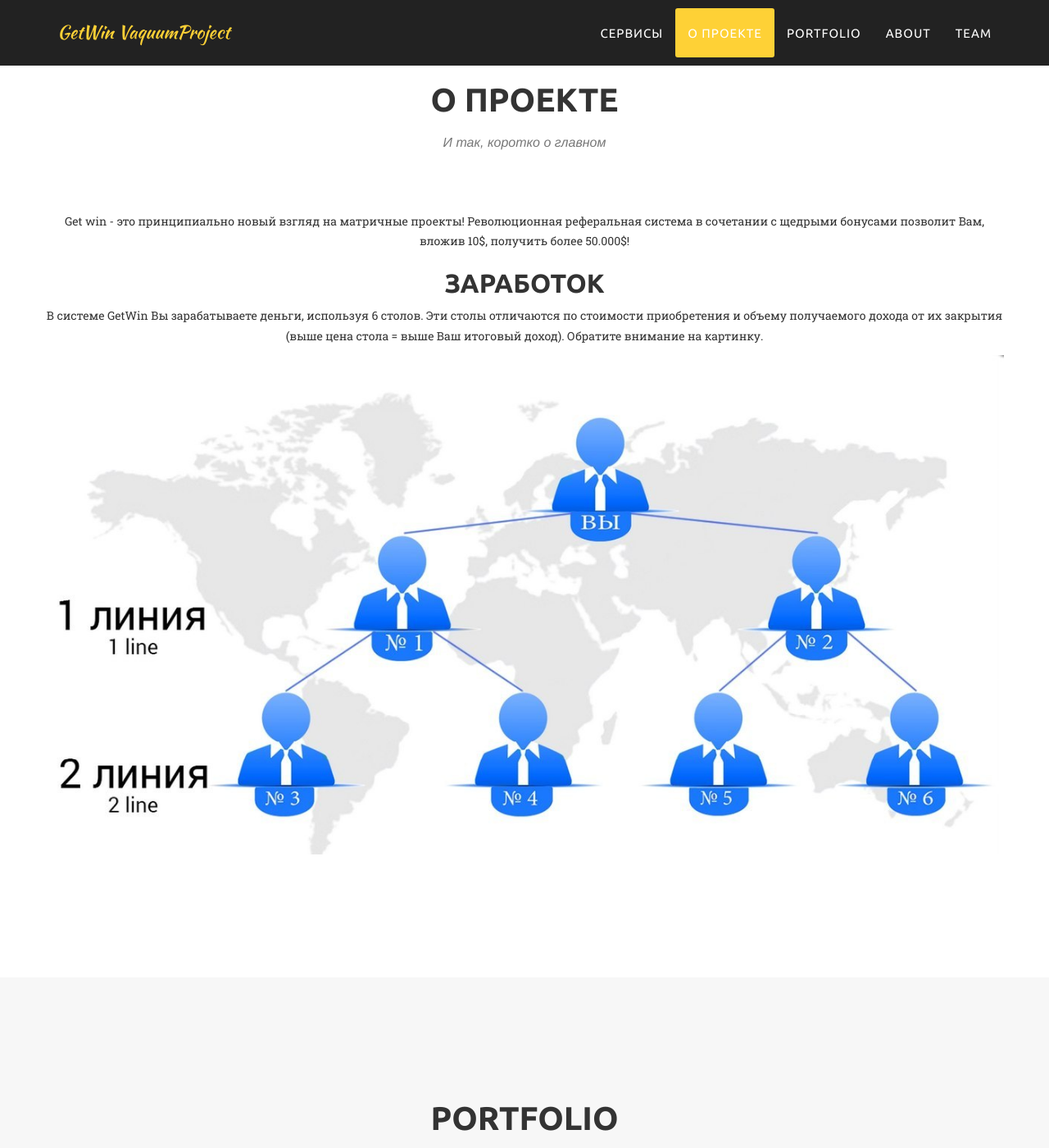
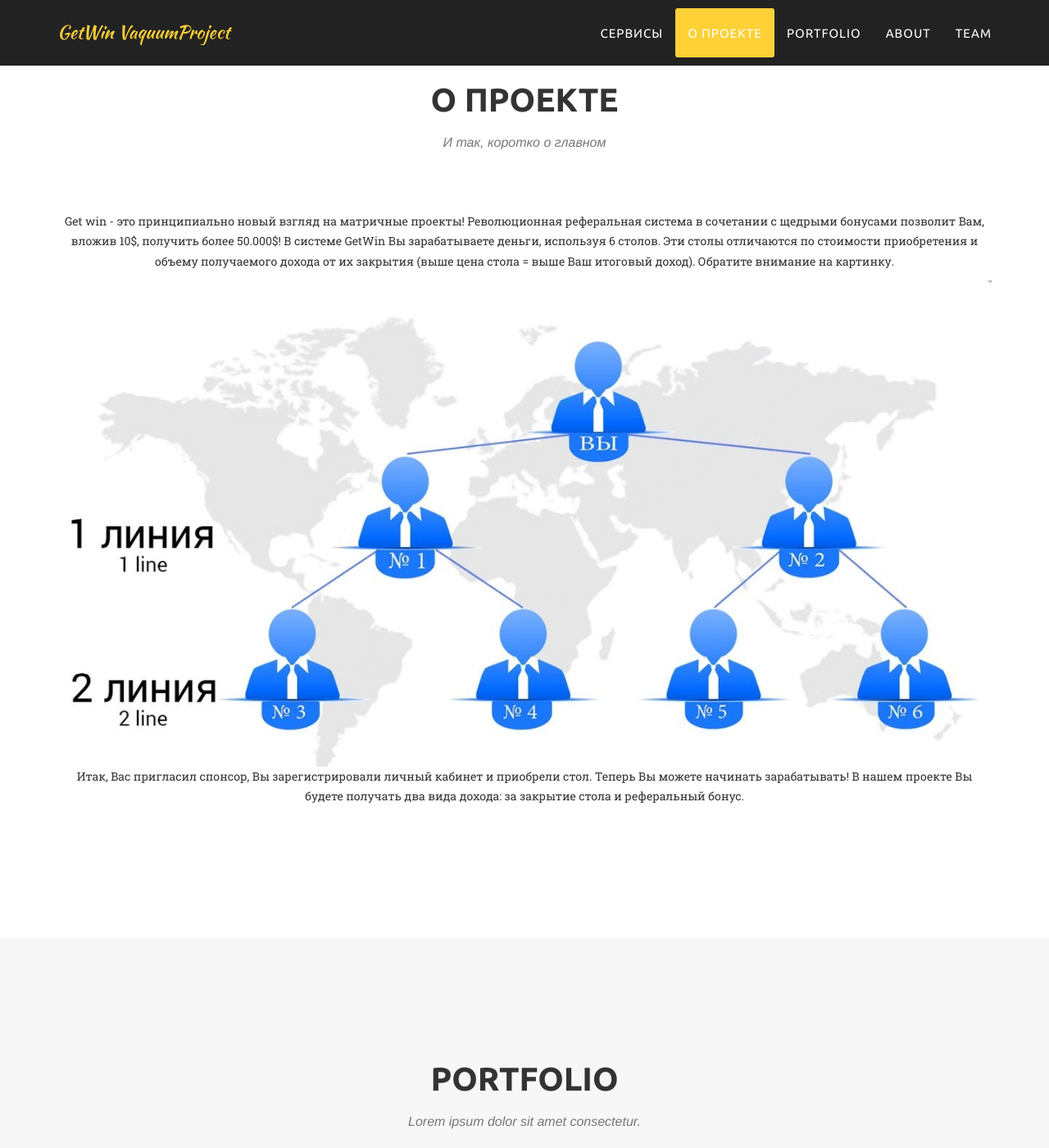
Before and after one commit to IvanovVasiliy/main_site, a Jekyll site: the page built from index.html, in a window 1280 px wide and 1400 px high, scrolled down 1609 px. Shown: the whole window at 82% size. Built offline with Jekyll 4.4.1, drawn with Linux system fonts in a browser that asks for light colours; some web fonts are replaced.

Commit message:
Первый коммит

```diff
--- a/_includes/about_project.html
+++ b/_includes/about_project.html
@@ -9,19 +9,23 @@
             </div>
         </div>
         <div class="row text-center">
+            <div class="col-lg-12 text-center">
                 <p>
                     Get win - это принципиально новый взгляд на матричные проекты! Революционная реферальная система в
                     сочетании с щедрыми бонусами позволит Вам, вложив 10$, получить более 50.000$!
-            </p>
-
-            <h2>Заработок</h2>
-
-            <p>
                     В системе GetWin Вы зарабатываете деньги, используя 6 столов. Эти столы отличаются по
-                стоимости приобретения и объему получаемого дохода от их закрытия (выше цена стола = выше Ваш итоговый
+                    стоимости приобретения и объему получаемого дохода от их закрытия (выше цена стола = выше Ваш
+                    итоговый
                     доход). Обратите внимание на картинку.
                 </p>
                 <img src="img/struct.png" class="img-responsive" alt="">
+
+                <p>
+                    Итак, Вас пригласил спонсор, Вы зарегистрировали личный кабинет и приобрели стол. Теперь Вы можете
+                    начинать зарабатывать! В нашем проекте Вы будете получать два вида дохода: за закрытие стола и
+                    реферальный бонус.
+                </p>
+            </div>
         </div>
     </div>
 </section>
```
Lines whose indentation alone changed are shown as unchanged.
